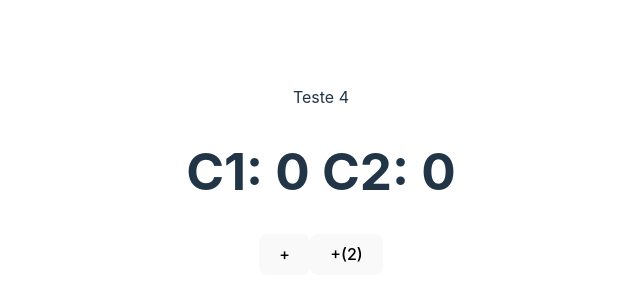
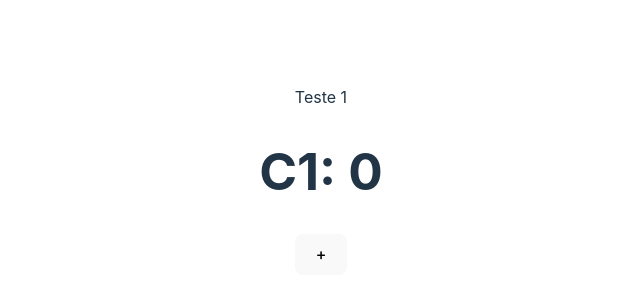
Before and after one commit to nathankimura/react-udemy-course, a React (Vite) app in the folder react-hooks/: page / in a window 1280 px wide. Shown: the part 228-528 px from the top of the page, without its empty margins (319-959 px from the left). Built offline with nearby package versions, Linux system fonts and the light colour scheme; the HTML template or start-up script is replaced by a standard one.

Commit message:
feat: use example of useCallback and React.memo to not render the button component every time the counter is incremented

```diff
--- a/react-hooks/src/App.jsx
+++ b/react-hooks/src/App.jsx
@@ -1,51 +1,30 @@
-import { useEffect, useState } from 'react';
+import P from 'prop-types';
+import React, { useCallback, useState } from 'react';
 import './App.css';
 
-const eventFn = () => {
-  console.log('h1 clicado');
+const Button = React.memo(function Button({ incrementButton }) {
+  console.log('Filho, renderizou');
+  return <button onClick={() => incrementButton(100)}>+</button>;
+});
+
+Button.propTypes = {
+  incrementButton: P.func,
 };
 
 function App() {
   const [counter, setCounter] = useState(0);
-  const [counter2, setCounter2] = useState(0);
 
-  const handleClick = () => {
-    setCounter((prev) => prev + 1);
-  };
-
-  const handleClick2 = () => {
-    setCounter2((prev) => prev + 1);
-  };
-
-  // componentDidUpdate - executa toda vez que o component atualiza
-  // useEffect(() => {
-  //   console.log('É o atualizas');
-  // });
-
-  // componentDidMount - executa uma vez, assim que a página carrega
-  useEffect(() => {
-    console.log('É o montas');
-    document.querySelector('h1').addEventListener('click', eventFn);
-
-    // componentWillUmount - limpeza
-    return () => {
-      document.querySelector('h1')?.removeEventListener('click', eventFn);
-    };
+  const incrementButton = useCallback((num) => {
+    setCounter((c) => c + num);
   }, []);
 
-  // com dependência - executa toda vez que a dependência mudar
-  useEffect(() => {
-    console.log('Contador mudou para:', counter);
-  }, [counter, counter2]);
+  console.log('Pai renderizou');
 
   return (
     <div className="App">
-      <p>Teste 4</p>
-      <h1>
-        C1: {counter} C2: {counter2}
-      </h1>
-      <button onClick={handleClick}>+</button>
-      <button onClick={handleClick2}>+(2)</button>
+      <p>Teste 1</p>
+      <h1>C1: {counter}</h1>
+      <Button incrementButton={incrementButton} />
     </div>
   );
 }
```
